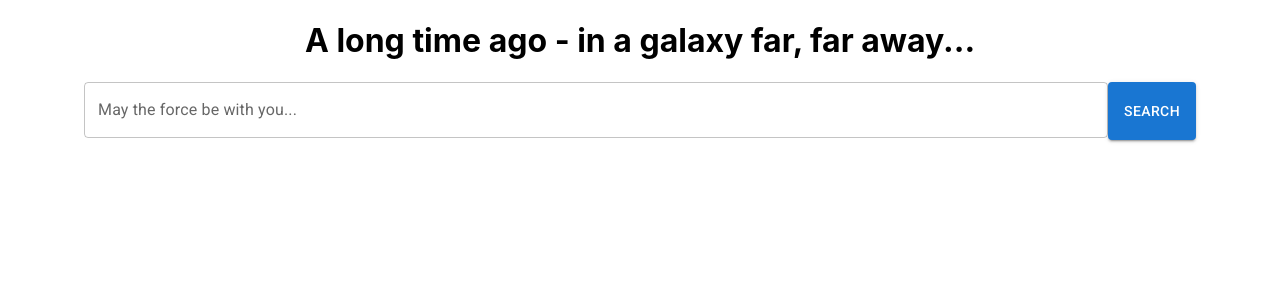
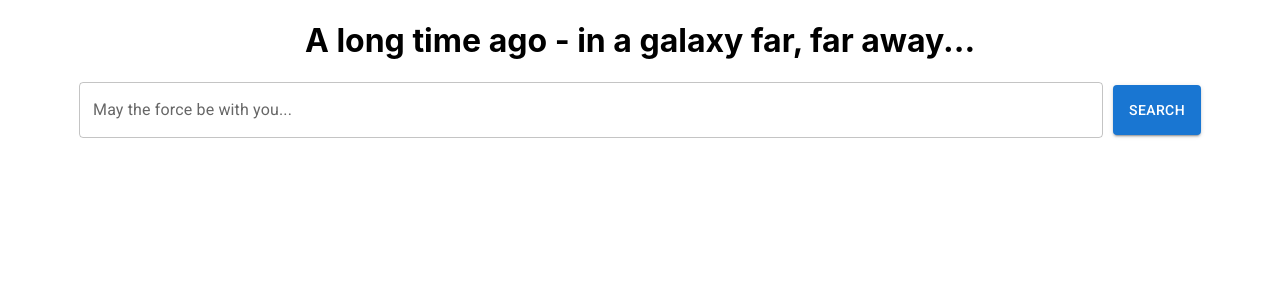
Before and after one commit to tyren-r/star_wars_searcher, a React (Create React App) app: page / in a window 1280 px wide. Shown: the top 300 px of the page. Built offline with nearby package versions, Linux system fonts and the light colour scheme.

Commit message:
update deps, make search bar prettier, switch components to custom hooks, utilize useMemo

```diff
--- a/src/components/search-bar/logic/SearchBarLogic.js
+++ b/src/components/search-bar/logic/useSearchBarLogic.js
@@ -1,9 +1,9 @@
 import { useState } from 'react';
 
-function SearchBarLogic() {
+function useSearchBarLogic() {
     const [searchTerm, setSearchTerm] = useState();
 
     return { searchTerm, setSearchTerm };
   }
 
-  export default SearchBarLogic;
+  export default useSearchBarLogic;
--- a/src/components/search-bar/styles/SearchBarStyles.css
+++ b/src/components/search-bar/styles/SearchBarStyles.css
@@ -3,5 +3,7 @@
 }
 
 .search-button{
-    height:58px;
+    height:50px;
+    margin-left: 10px !important;
+    margin-top: 3px !important;
 }
--- a/src/components/search-bar/ui/SearchBar.js
+++ b/src/components/search-bar/ui/SearchBar.js
@@ -3,7 +3,7 @@ import Box from '@mui/material/Box';
 import TextField from '@mui/material/TextField';
 import Button from '@mui/material/Button';
 import '../styles/SearchBarStyles.css';
-import SearchBarLogic from '../logic/SearchBarLogic';
+import SearchBarLogic from '../logic/useSearchBarLogic';
 
 function SearchBar(props) {
   const {searchTerm, setSearchTerm} = SearchBarLogic();
--- a/src/components/search-container/logic/SearchContainerLogic.js
+++ b/src/components/search-container/logic/useSearchContainerLogic.js
@@ -1,7 +1,7 @@
 import { useState } from 'react';
 const axios = require('axios').default;
 
-function SearchContainerLogic() {
+function useSearchContainerLogic() {
     const [searchResults, setSearchResults] = useState();
 
     const getPersonInfo = async (searchParam) => {
@@ -19,18 +19,6 @@ function SearchContainerLogic() {
               person['films'] = names;
             },
           );
-
-          // for(const link of person['films']) {
-          //   try {
-          //      await axios.get(`${link}`)
-          //     .then((response) => {
-          //       names.push(response.data['title'])
-          //     });
-          //   } catch (error) {
-          //     alert(error);
-          //   }
-          //   }
-          //   person['films'] = names;
           };
           setSearchResults(response.data['results']);
         });
@@ -42,4 +30,4 @@ function SearchContainerLogic() {
     return { searchResults, getPersonInfo };
   }
 
-  export default SearchContainerLogic;
+  export default useSearchContainerLogic;
--- a/src/components/search-container/ui/SearchContainer.js
+++ b/src/components/search-container/ui/SearchContainer.js
@@ -1,16 +1,18 @@
 import SearchBar from '../../search-bar/ui/SearchBar';
 import SearchResultsTable from '../../search-results/ui/ResultTable';
+import { useMemo } from 'react';
 
-import SearchContainerLogic from '../logic/SearchContainerLogic';
+import SearchContainerLogic from '../logic/useSearchContainerLogic';
 import '../styles/search-container-styles.css';
 
 function SearchContainer() {
   const {searchResults, getPersonInfo, getSubNames} = SearchContainerLogic();
+  const resultsTable = useMemo(()=><SearchResultsTable subNameGetter={getSubNames} data={searchResults} />,[getSubNames,searchResults])
   return (
     <div className="container">
       <h1>A long time ago - in a galaxy far, far away...</h1>
       <SearchBar searchMethod={getPersonInfo} />
-     { searchResults ? (<SearchResultsTable subNameGetter={getSubNames} data={searchResults} />) : (null) }
+     { searchResults ? (resultsTable) : (null) }
     </div>
   );
 }
--- a/src/components/search-results/logic/ResultTableLogic.js
+++ b/src/components/search-results/logic/useSearchResultsLogic.js
@@ -1,9 +1,9 @@
 import { useState } from 'react';
 
-function SearchResultsLogic() {
+function useSearchResultsLogic() {
     const [tableData, setTableData] = useState();
 
     return { tableData, setTableData };
   }
 
-  export default SearchResultsLogic;
+  export default useSearchResultsLogic;
```
Also changed, not shown: 1 other file (tests, documents, lock files or other folders).
